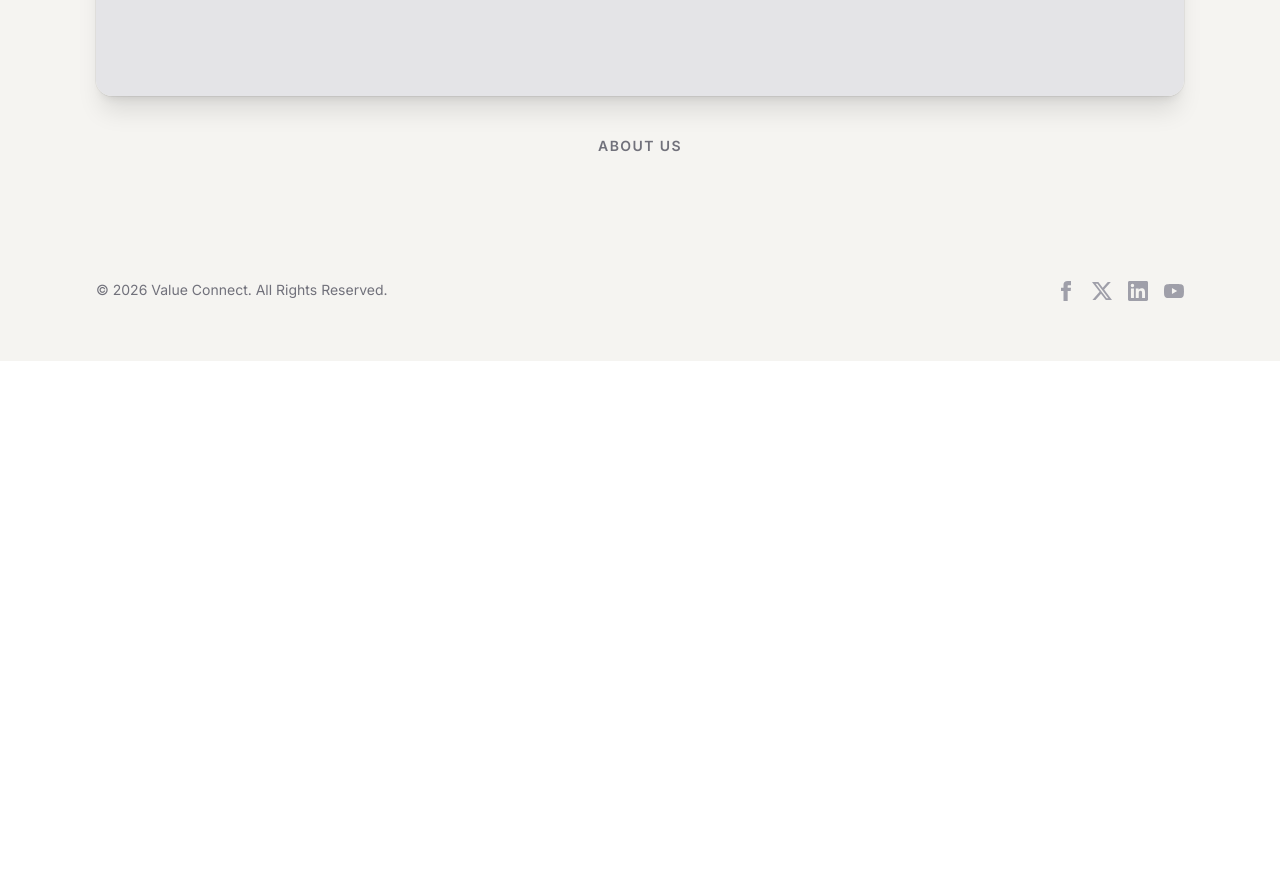
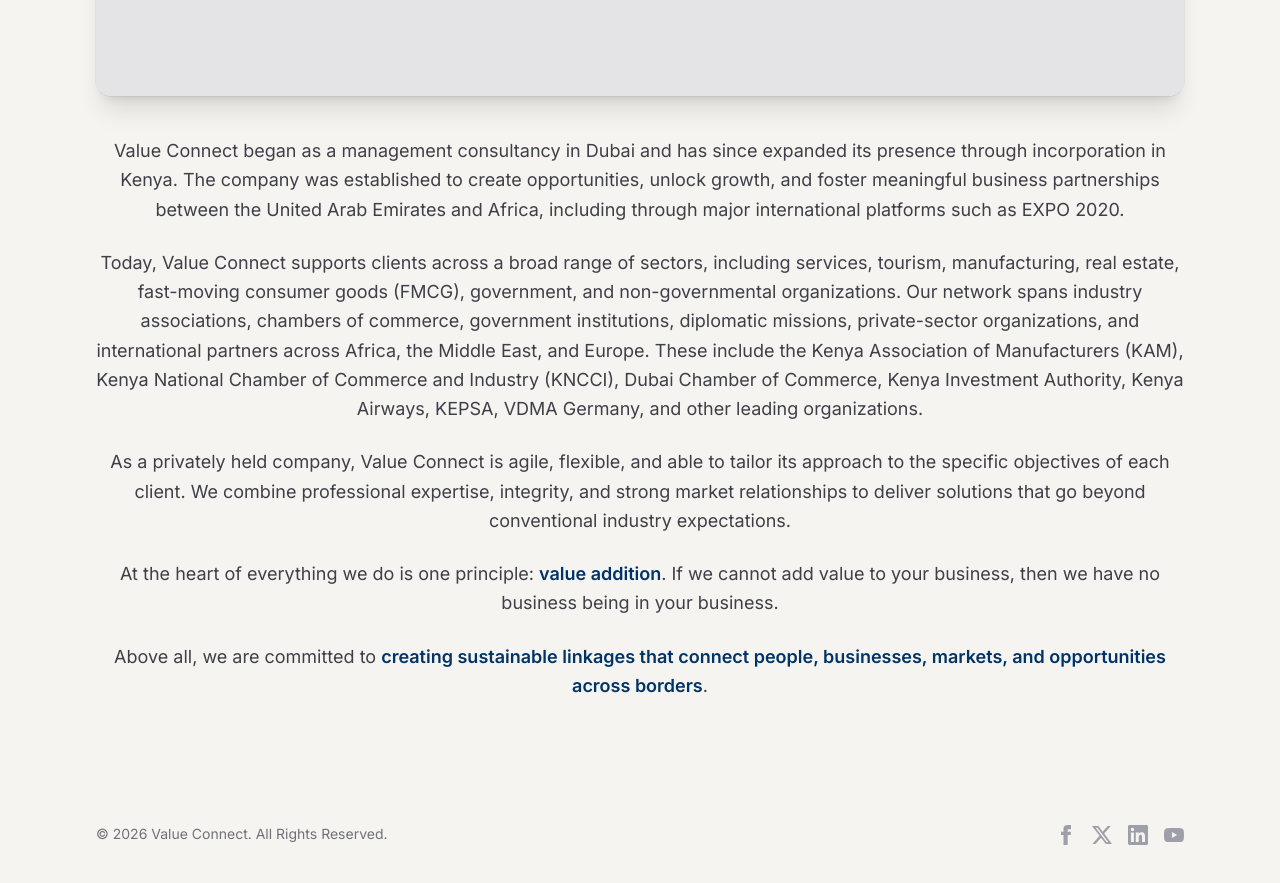
Before and after one commit to thndlovu/Value-Connect-Redesign, a website: page about.html in a window 1280 px wide. Shown: the part 780-1663 px from the top of the page. Before the commit the page ends 1141 px from the top, so only its background shows below. Drawn offline with nearby package versions, Linux system fonts and the light colour scheme.

Commit message:
Added About Us text and applied styling on key mission statements.

```diff
--- a/about.html
+++ b/about.html
@@ -318,11 +318,51 @@
             ></div>
           </div>
 
-          <p
-            class="mt-10 text-sm font-semibold tracking-widest text-zinc-500 uppercase dark:text-zinc-400"
+          <div
+            class="mt-10 w-full space-y-6 text-center text-lg font-normal leading-relaxed text-zinc-700 dark:text-zinc-300"
           >
-            About Us
-          </p>
+            <p>
+              Value Connect began as a management consultancy in Dubai and has
+              since expanded its presence through incorporation in Kenya. The
+              company was established to create opportunities, unlock growth, and
+              foster meaningful business partnerships between the United Arab
+              Emirates and Africa, including through major international platforms
+              such as EXPO 2020.
+            </p>
+            <p>
+              Today, Value Connect supports clients across a broad range of
+              sectors, including services, tourism, manufacturing, real estate,
+              fast-moving consumer goods (FMCG), government, and non-governmental
+              organizations. Our network spans industry associations, chambers of
+              commerce, government institutions, diplomatic missions, private-sector
+              organizations, and international partners across Africa, the Middle East,
+              and Europe. These include the Kenya Association of Manufacturers (KAM),
+              Kenya National Chamber of Commerce and Industry (KNCCI), Dubai Chamber
+              of Commerce, Kenya Investment Authority, Kenya Airways, KEPSA, VDMA
+              Germany, and other leading organizations.
+            </p>
+            <p>
+              As a privately held company, Value Connect is agile, flexible, and
+              able to tailor its approach to the specific objectives of each
+              client. We combine professional expertise, integrity, and strong
+              market relationships to deliver solutions that go beyond
+              conventional industry expectations.
+            </p>
+            <p>
+              At the heart of everything we do is one principle:
+              <strong class="font-semibold text-[#003366] dark:text-[#0099CC]"
+                >value addition</strong
+              >. If we cannot add value to your business, then we have no business
+              being in your business.
+            </p>
+            <p>
+              Above all, we are committed to
+              <strong class="font-semibold text-[#003366] dark:text-[#0099CC]"
+                >creating sustainable linkages that connect people, businesses,
+                markets, and opportunities across borders</strong
+              >.
+            </p>
+          </div>
         </section>
         <!-- END About: Our Story -->
 
```
Also changed, not shown: assets/css/style.css.
